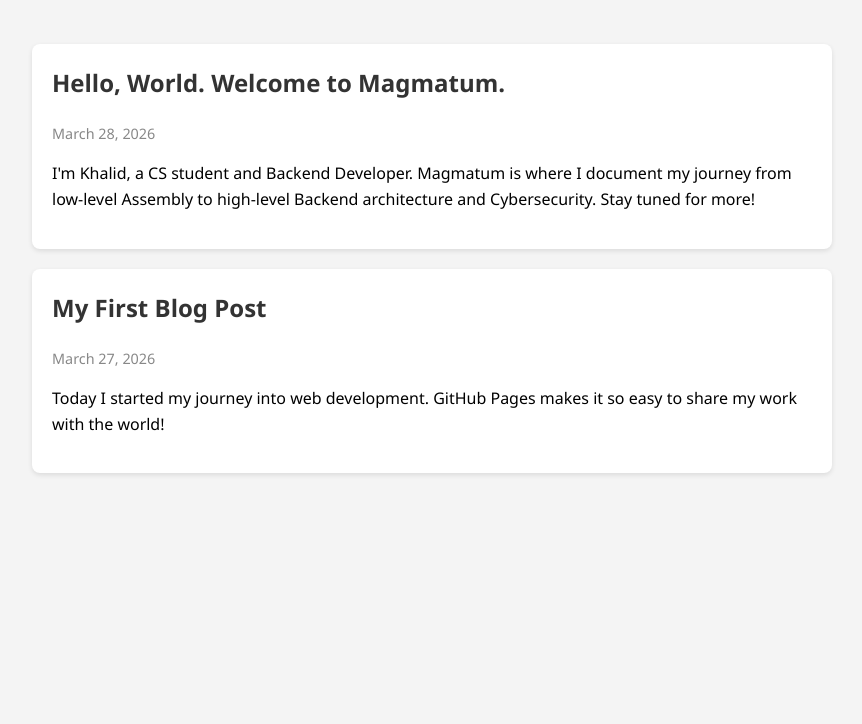
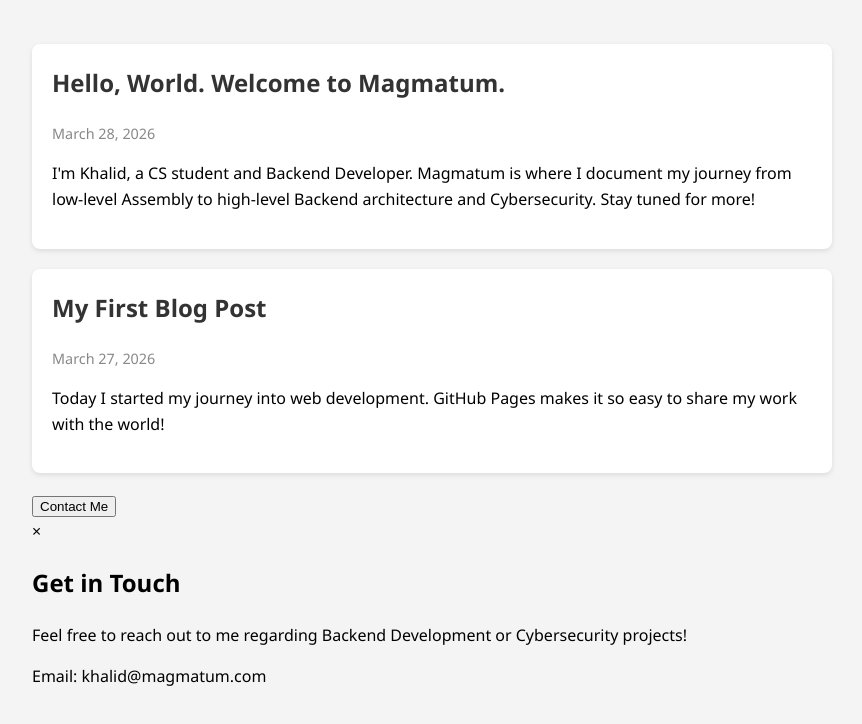
Before and after one commit to k2dg8/personal-blog, a plain HTML site: page index.html in a window 1280 px wide. Shown: the part 150-874 px from the top of the page, without its empty margins (208-1070 px from the left). Before the commit the page ends 800 px from the top, so only its background shows below. Drawn offline with Linux system fonts and the light colour scheme.

Commit message:
Add contact modal and button to index.html
Added a contact modal with a button to open it.

```diff
--- a/index.html
+++ b/index.html
@@ -14,6 +14,17 @@
     <main id="blog-container">
         </main>
 
+        <button id="openModal">Contact Me</button>
+
+<div id="contactModal" class="modal">
+  <div class="modal-content">
+    <span class="close-btn">&times;</span>
+    <h2>Get in Touch</h2>
+    <p>Feel free to reach out to me regarding Backend Development or Cybersecurity projects!</p>
+    <p>Email: khalid@magmatum.com</p>
+  </div>
+</div>
+
     <script src="script.js"></script>
 </body>
 </html>
```
